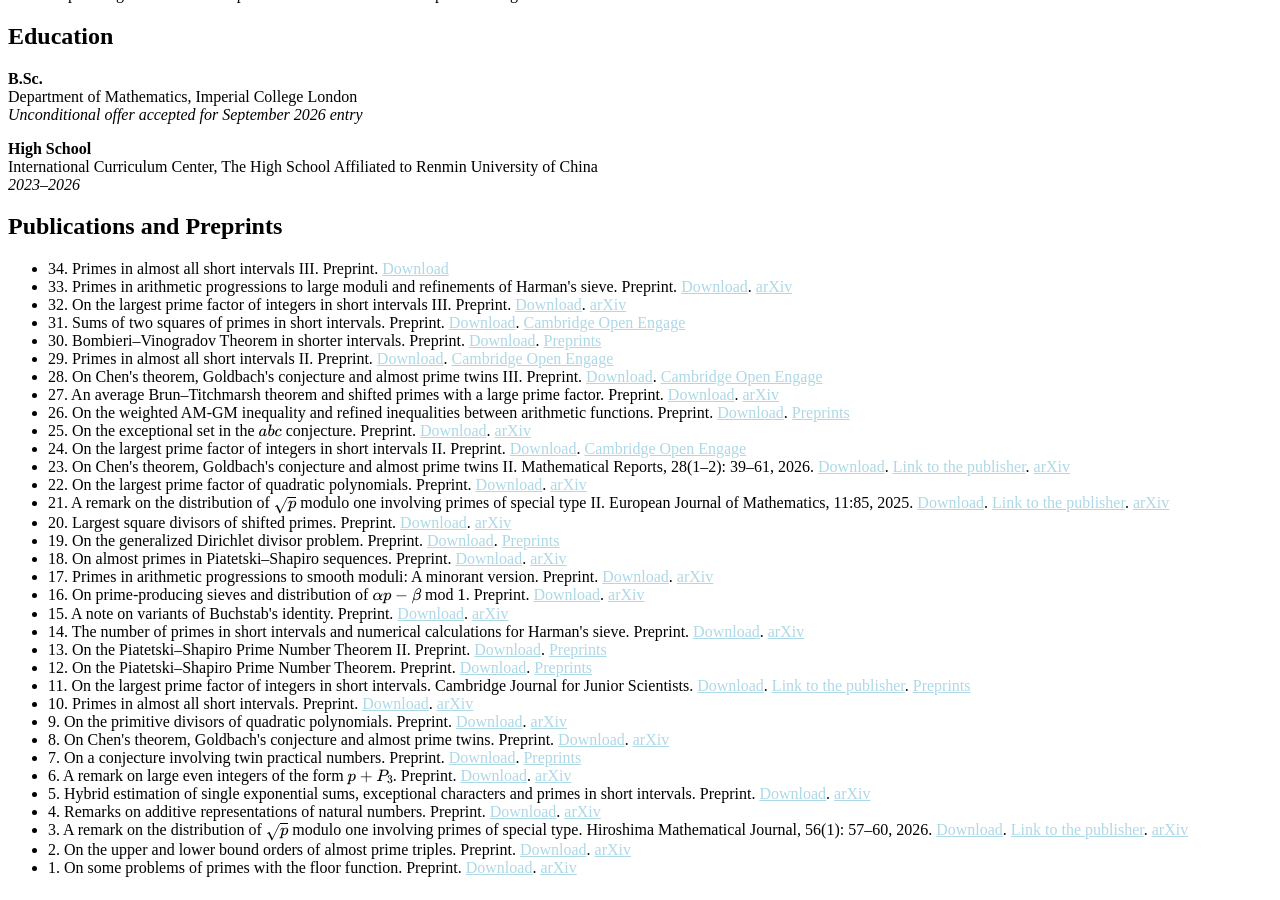
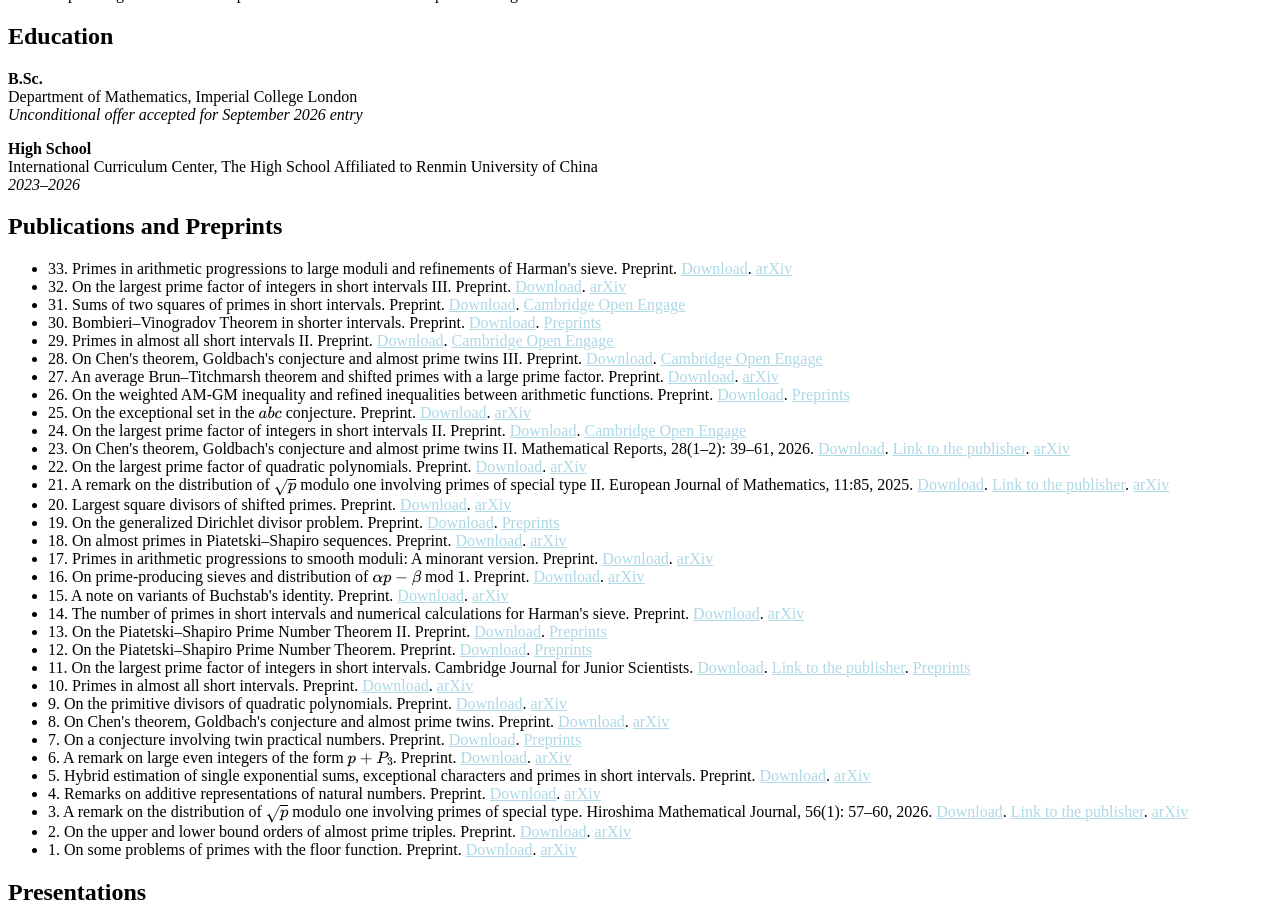
Before and after one commit to CareyRunboLi/CareyRunboLi.github.io, a Jekyll site: the page built from index.md, in a window 1280 px wide and 900 px high, scrolled down 1532 px. Built offline with Jekyll 4.4.1, drawn with Linux system fonts in a browser that asks for light colours; some web fonts are replaced; formulas are drawn with MathJax 3; a style sheet for code colours, icons or effects is not loaded; our own code applies the rules of GitHub Pages for plain Markdown files.

Commit message:
Update preprints.md

```diff
--- a/_includes/preprints.md
+++ b/_includes/preprints.md
@@ -9,7 +9,6 @@
 <!-- <a href="https://runbolicarey.com/assets/downloads/Papers_by_Runbo_Li_website.pdf"><span>Papers by Runbo Li</span></a> -->
 
 <ul style="margin:0 0 5px;">
-  <li>34. Primes in almost all short intervals III. Preprint. <a href="https://runbolicarey.com/assets/downloads/Primes_in_almost_all_short_intervals_III.pdf"><span>Download</span></a></li>
   <li>33. Primes in arithmetic progressions to large moduli and refinements of Harman's sieve. Preprint. <a href="https://runbolicarey.com/assets/downloads/Primes_in_arithmetic_progressions_to_large_moduli_and_refinements_of_Harman_s_sieve.pdf"><span>Download</span></a>. <a href="https://arxiv.org/abs/2602.20917v5"><span>arXiv</span></a></li>
   <li>32. On the largest prime factor of integers in short intervals III. Preprint. <a href="https://runbolicarey.com/assets/downloads/On_the_largest_prime_factor_of_integers_in_short_intervals_III.pdf"><span>Download</span></a>. <a href="https://arxiv.org/abs/2601.00910v1"><span>arXiv</span></a></li>
   <li>31. Sums of two squares of primes in short intervals. Preprint. <a href="https://runbolicarey.com/assets/downloads/Sums_of_two_squares_of_primes_in_short_intervals.pdf"><span>Download</span></a>. <a href="https://doi.org/10.33774/coe-2025-15m3h"><span>Cambridge Open Engage</span></a></li>
```
